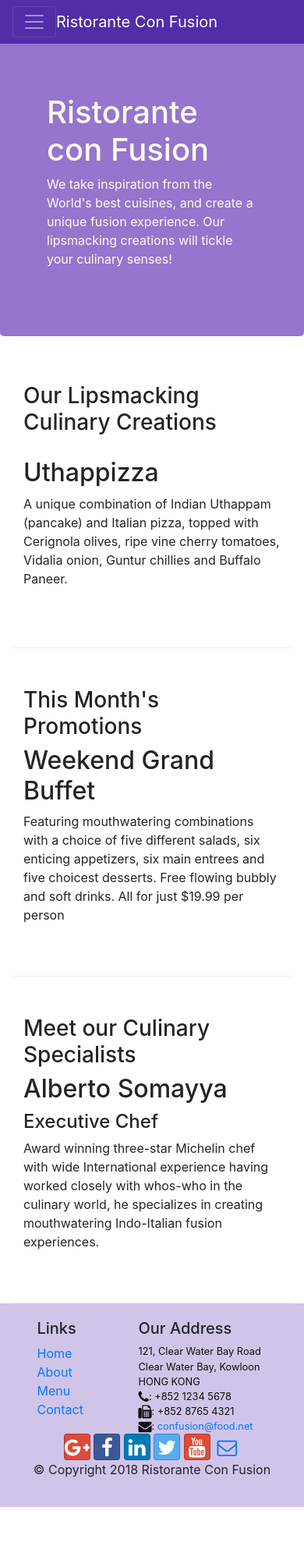
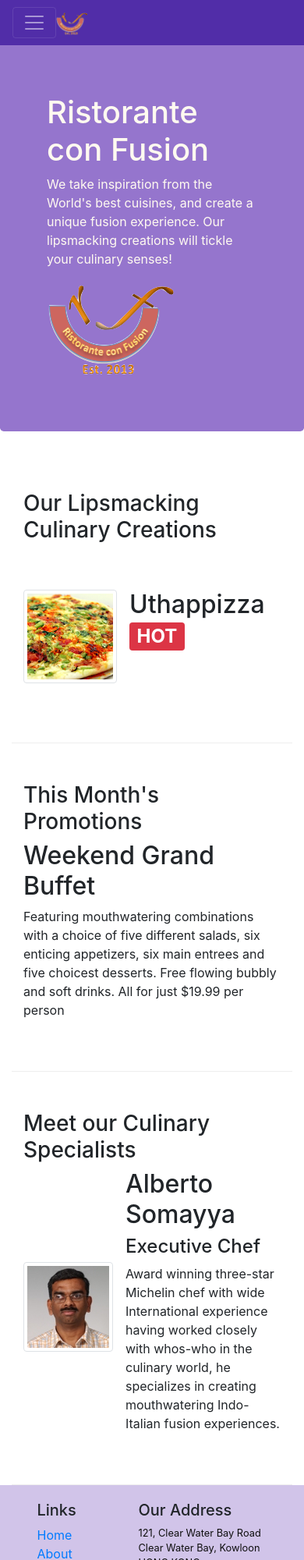
Before and after one commit to arkebi24/conFusion, a website: page index.html in a window 390 px wide. Shown: the top 2000 px of the page at 78% size. Before the commit the page ends 1932 px from the top, so only its background shows below. Drawn offline with nearby package versions, Linux system fonts and the light colour scheme.

Commit message:
Images and media

```diff
--- a/index.html
+++ b/index.html
@@ -21,7 +21,7 @@
             <button class="navbar-toggler" type="button" data-toggle="collapse" data-target="#Navbar">
                 <span class="navbar-toggler-icon"></span>
             </button>
-            <a class="navbar-brand mr-auto" href="#">Ristorante Con Fusion</a>
+            <a class="navbar-brand mr-auto" href="#"><img src="img/logo.png" height="30" width="41"></a>
             <div class="collapse navbar-collapse" id="Navbar">
                 <ul class="navbar-nav mr-auto">
                     <li class="nav-items active"><a class="nav-link" href="#"><span class="fa fa-home fa-lg"></span> Home</a></li>
@@ -41,7 +41,8 @@
                     <h1>Ristorante con Fusion</h1>
                     <p>We take inspiration from the World's best cuisines, and create a unique fusion experience. Our lipsmacking creations will tickle your culinary senses!</p>
                 </div>
-                <div class="col-12 col-sm">
+                <div class="col-12 col-sm align-self center">
+                    <img src="img/logo.png" class="img-fluid">
                 </div>
             </div>
         </div>
@@ -53,8 +54,13 @@
                 <h3>Our Lipsmacking Culinary Creations</h3>
             </div>
             <div class="col col-sm order-sm-first col-md">
-                <h2>Uthappizza</h2>
-                <p>A unique combination of Indian Uthappam (pancake) and Italian pizza, topped with Cerignola olives, ripe vine cherry tomatoes, Vidalia onion, Guntur chillies and Buffalo Paneer.</p>
+                <div class="media">
+                    <img class="d-flex mr-3 img-thumbnail align-self-center" src="img/uthappizza.png" alt="Uthappizza">
+                    <div class="media-body">
+                        <h2 class="mt-0">Uthappizza<span class="badge badge-danger">HOT</span></h2>
+                        <p class="d-none d-sm-block">A unique combination of Indian Uthappam (pancake) and Italian pizza, topped with Cerignola olives, ripe vine cherry tomatoes, Vidalia onion, Guntur chillies and Buffalo Paneer.</p>
+                    </div>
+                </div>
             </div>
         </div>
 
@@ -74,9 +80,14 @@
                 <h3>Meet our Culinary Specialists</h3>
             </div>
             <div class="col col-sm order-sm-first col-md">
-                <h2>Alberto Somayya</h2>
-                <h4>Executive Chef</h4>
-                <p>Award winning three-star Michelin chef with wide International experience having worked closely with whos-who in the culinary world, he specializes in creating mouthwatering Indo-Italian fusion experiences. </p>
+                <div class="media" >
+                    <img class="d-flex mr-3 img-thumbnail align-self-center" src="img/alberto.png" alt="Alberto Somayya">
+                    <div class="media-body">
+                        <h2 class="mt-0">Alberto Somayya</h2>
+                        <h4>Executive Chef</h4>
+                        <p class="d none d-sm-block">Award winning three-star Michelin chef with wide International experience having worked closely with whos-who in the culinary world, he specializes in creating mouthwatering Indo-Italian fusion experiences. </p>
+                    </div>
+                </div>
             </div>
         </div>
     </div>
```
Also changed, not shown: aboutus.html (+3 -2 lines), contactus.html (+3 -2 lines), img/alberto.png (added), img/buffet.png (added), img/logo.png (added), img/uthappizza.png (added), 1 other file.
